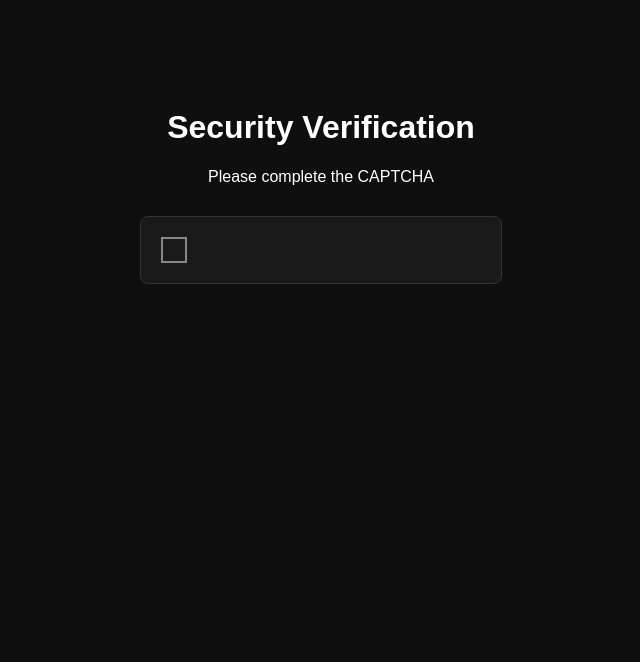
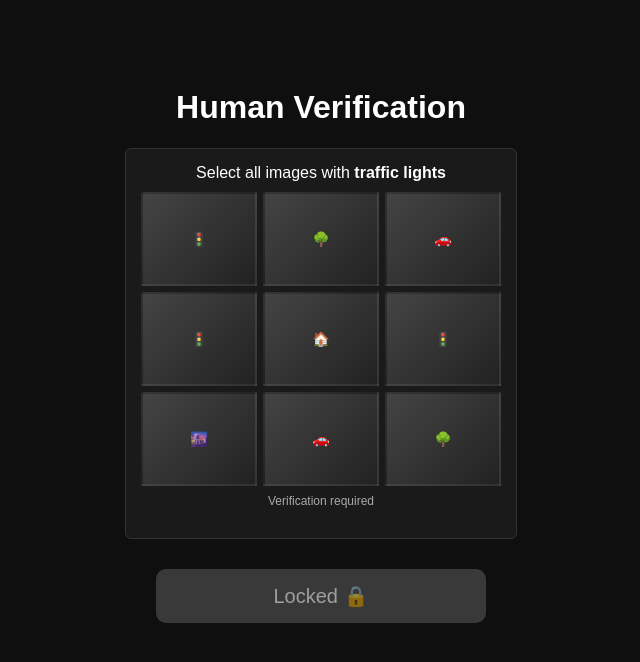
Before and after one commit to pr0x13z/coolmathgames, a plain HTML site: page index.html in a window 1280 px wide. Shown: the whole page, without its empty margins (319-959 px from the left). Drawn offline with Linux system fonts and the light colour scheme.

Commit message:
Update index.html

```diff
--- a/index.html
+++ b/index.html
@@ -2,7 +2,7 @@
 <html>
 <head>
   <meta charset="UTF-8">
-  <title>security check</title>
+  <title>captcha verification</title>
 
   <style>
     body {
@@ -10,53 +10,64 @@
       background: #0f0f0f;
       color: white;
       text-align: center;
-      padding-top: 80px;
-    }
-
-    .box {
-      background: #1a1a1a;
-      width: 320px;
-      margin: 30px auto;
-      padding: 20px;
-      border-radius: 8px;
-      border: 1px solid #333;
-      text-align: left;
+      padding-top: 60px;
     }
 
     .captcha {
-      display: flex;
-      align-items: center;
-      gap: 10px;
-      cursor: pointer;
+      width: 360px;
+      margin: 0 auto;
+      background: #1a1a1a;
+      border: 1px solid #333;
+      border-radius: 6px;
+      padding: 15px;
     }
 
-    .checkbox {
-      width: 22px;
-      height: 22px;
-      border: 2px solid #888;
+    .prompt {
+      margin-bottom: 10px;
+      font-size: 16px;
+    }
+
+    .grid {
+      display: grid;
+      grid-template-columns: repeat(3, 1fr);
+      gap: 6px;
+    }
+
+    .img {
+      height: 90px;
+      background: linear-gradient(135deg, #444, #222);
       display: flex;
       align-items: center;
       justify-content: center;
-      font-size: 16px;
+      cursor: pointer;
+      border: 2px solid transparent;
+      font-size: 14px;
+      user-select: none;
+    }
+
+    .img.selected {
+      border-color: #00ff99;
+    }
+
+    .status {
+      margin-top: 15px;
+      font-size: 18px;
     }
 
     .spinner {
+      display: inline-block;
+      width: 18px;
+      height: 18px;
       border: 3px solid #444;
       border-top: 3px solid #00ff99;
       border-radius: 50%;
-      width: 18px;
-      height: 18px;
       animation: spin 1s linear infinite;
-      display: none;
+      vertical-align: middle;
+      margin-left: 8px;
     }
 
     @keyframes spin {
       100% { transform: rotate(360deg); }
-    }
-
-    .verified {
-      color: #00ff99;
-      font-weight: bold;
     }
 
     a.button {
@@ -69,7 +80,6 @@
       text-decoration: none;
       font-size: 20px;
       border-radius: 10px;
-      text-align: center;
     }
 
     a.locked {
@@ -88,10 +98,59 @@
 
 <body>
 
-  <h1>Security Verification</h1>
-  <p>Please complete the CAPTCHA</p>
+  <h1>Human Verification</h1>
 
-  <div class="box" onclick="runCaptcha()">
-    <div class="captcha">
-      <div id="check" class="checkbox"></div>
-      <div id="
+  <div class="captcha">
+    <div class="prompt">
+      Select all images with <b>traffic lights</b>
+    </div>
+
+    <div class="grid" id="grid">
+      <div class="img">🚦</div>
+      <div class="img">🌳</div>
+      <div class="img">🚗</div>
+      <div class="img">🚦</div>
+      <div class="img">🏠</div>
+      <div class="img">🚦</div>
+      <div class="img">🌆</div>
+      <div class="img">🚗</div>
+      <div class="img">🌳</div>
+    </div>
+
+    <div class="small">Verification required</div>
+
+    <div id="status" class="status"></div>
+  </div>
+
+  <a id="continueBtn"
+     class="button locked"
+     href="https://playernation.infotechnology.com/">
+    Locked 🔒
+  </a>
+
+  <script>
+    let clicked = false;
+    const imgs = document.querySelectorAll(".img");
+    const status = document.getElementById("status");
+    const btn = document.getElementById("continueBtn");
+
+    imgs.forEach(img => {
+      img.onclick = () => {
+        if (clicked) return;
+        img.classList.toggle("selected");
+
+        // first interaction triggers fake verify
+        clicked = true;
+        status.innerHTML = 'Verifying selections <span class="spinner"></span>';
+
+        setTimeout(() => {
+          status.textContent = "Verification successful ✅";
+          btn.classList.remove("locked");
+          btn.textContent = "Continue 🚀";
+        }, 2500);
+      };
+    });
+  </script>
+
+</body>
+</html>
```
